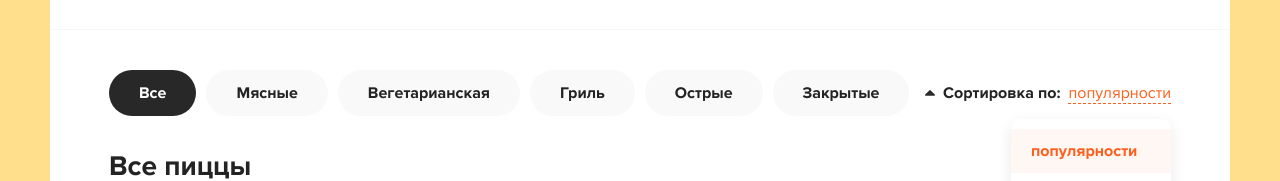
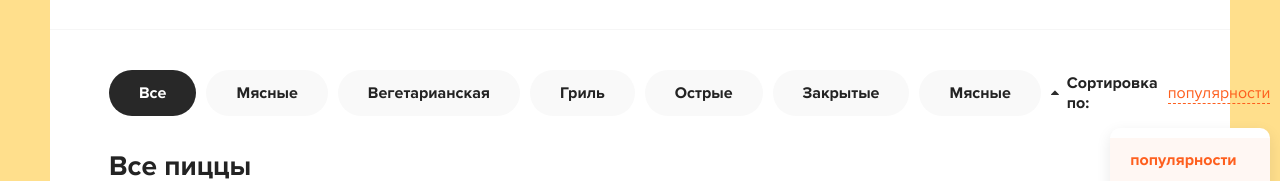
Before and after one commit to wouldRewind/React-Pizza, a React (Create React App) app: page / in a window 1280 px wide. Shown: the part 152-333 px from the top of the page. Built offline with nearby package versions, Linux system fonts and the light colour scheme.

Commit message:
step3: incapsulated categories in component, 'smart' export using

```diff
--- a/src/App.js
+++ b/src/App.js
@@ -1,7 +1,7 @@
 import React from "react";
 
-import Header from "./Header"
-import Button from "./Button"
+import {Header,Button,Categories} from "./components"
+
 
 
 
@@ -18,16 +18,9 @@ function App() {
       <div className="content">
         <div className="container">
           <div className="content__top">
-            <div className="categories">
-              <ul>
-                <li className="active">Все</li>
-                <li>Мясные</li>
-                <li>Вегетарианская</li>
-                <li>Гриль</li>
-                <li>Острые</li>
-                <li>Закрытые</li>
-              </ul>
-            </div>
+            <Categories
+            onClickItem={(name) => console.log(name)}
+            items={['Мясные','Вегетарианская','Гриль','Острые','Закрытые','Мясные']}/>
             <div className="sort">
               <div className="sort__label">
                 <svg
--- /dev/null
+++ b/src/components/Categories.jsx
@@ -0,0 +1,17 @@
+import React from 'react'
+
+function Categories({items,onClickItem}) {
+    console.log(items);
+    return (
+        <div className="categories">
+              <ul>
+                <li className="active">Все</li>
+                {items.map((name,index) => (
+                    <li onClick={() => onClickItem(name)} key={`${name}_${index}`}>{name}</li>
+                ))}
+              </ul>
+            </div>
+    )
+}
+
+export default Categories
--- a/src/Header.jsx
+++ b/src/components/Header.jsx
@@ -1,6 +1,6 @@
 import React from "react"
 
-import logoSvg from "./assets/img/pizza-logo.svg"
+import logoSvg from "../assets/img/pizza-logo.svg"
 
 import Button from "./Button"
 
--- /dev/null
+++ b/src/components/index.js
@@ -0,0 +1,3 @@
+export {default as Button} from "./Button"
+export {default as Header} from "./Header"
+export {default as Categories} from "./Categories"
```
Also changed, not shown: src/components/Button.jsx (renamed from src/Button.jsx).
